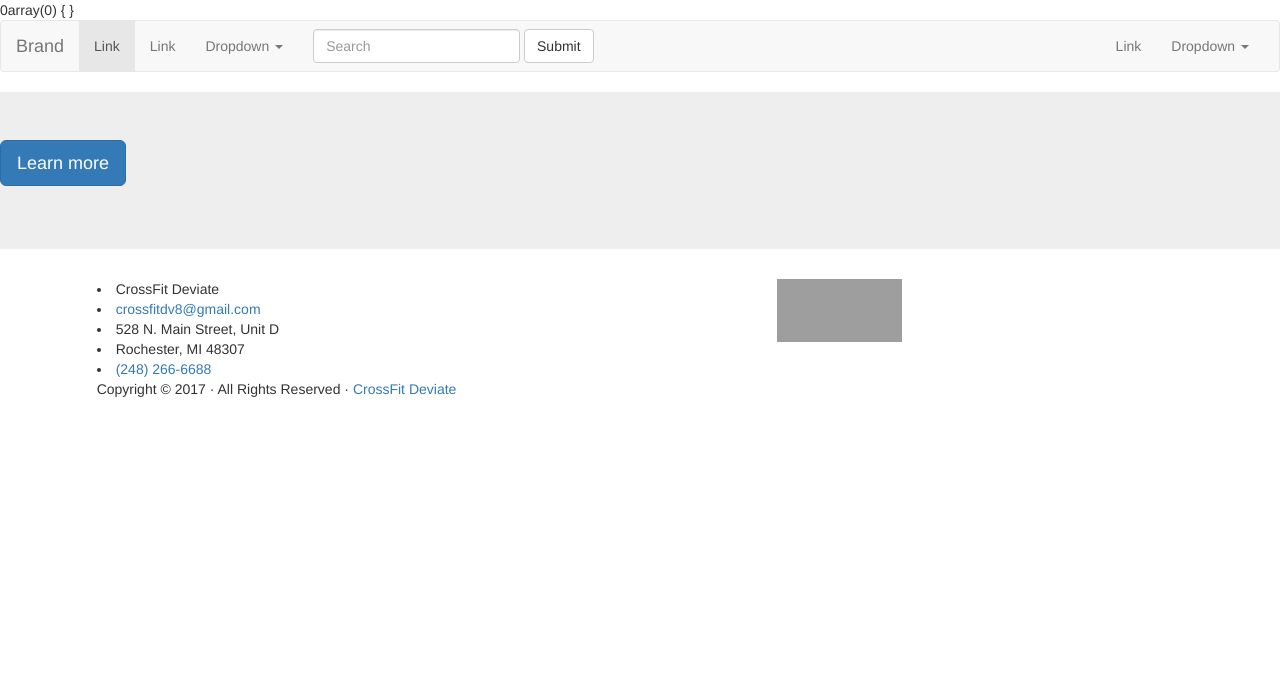
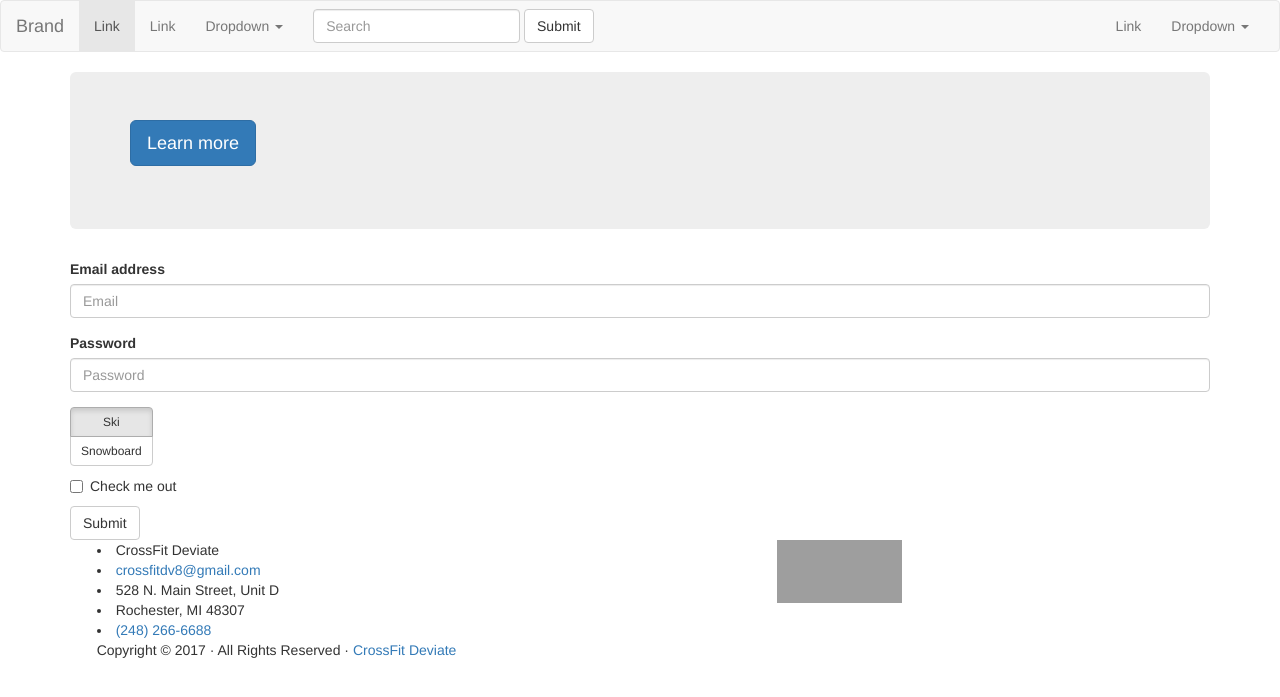
Before and after one commit to cusstom180/pineknob, a CodeIgniter app: page /pineknob/ in a window 1280 px wide. Shown: the top 697 px of the page. Run offline with CodeIgniter, Linux system fonts and the light colour scheme; data that the repository does not hold is empty; grey boxes are pictures that could not be loaded.

Commit message:
finished jumbotron load content array

```diff
--- a/application/controllers/Front.php
+++ b/application/controllers/Front.php
@@ -18,13 +18,12 @@ class Front extends MY_Controller {
 
 		#get jumbotron row
 		$jumbo = $this->Front_model->getAllRows('jumbotron', $whereArray);
+// 		var_dump($jumbo);
 		#shorten array
 		foreach ($jumbo as $key) {
 			$jumbo2 = $key;
 		}
 // 		var_dump($jumbo2);											#content array
-// 		echo sizeof($jumbo2);
-
 		$jumbo3 = array();
 		foreach ($jumbo2 as $key => $value) {
 			if ( strpos($key, 'ag') && !empty($value)) {
@@ -34,75 +33,32 @@ class Front extends MY_Controller {
 // 		var_dump($jumbo3);
 		# get pattern template
 		$patternId = $jumbo2['pattern'];
-
 		$pattern = $this->Front_model->getAllRows('pattern','id', $patternId);
 
 		#shorten array
 		foreach ($pattern as $value) {
 			$pattern2 = $value;
 		}
-
-		foreach ($jumbo2 as $key => $value) {}
-
 		foreach ($pattern2 as $key => $value) {
 			if ( strpos($key, 'ag') && !empty($value)) {
 				$pattern3[] = $value;
 			}
 		}
 // 		var_dump($pattern3);										#pattern array
-		echo sizeof($pattern3);
+// 		echo sizeof($pattern3);
 		# create array of key value paris of html tag with value
 		$jumbotron = array();
 
 		for ($i = 0; $i < sizeof($pattern3); $i++) {
-// 			foreach ($jumbo3 as $key => $value) {
-// 				if (strpos($key, 'ag') && !empty($value)) {
-					$jumbotron[$i] = $value;
-					echo $i;
-// 				}
-// 			}
+					$jumbotron[$pattern3[$i]] = $jumbo3[$i];
+// 					echo "$i ";
 		}
-
-// 		$jumbotron[$pattern3['0']]= $jumbo2['tag_1'];
-// 		$jumbotron[$pattern3['1']] = $jumbo2['tag_2'];
-		var_dump($jumbotron);
-
-// 		foreach ($jumbo2 as $key => $value) {
-// 			if (strpos($key, 'ag') && !empty($value)) {
-// 				$jumbotron[$key] =
-// 			}
-// 		}
-
-// 		if (!empty($jumbo2['tag_1'])) {
-//  			$jumbotron = $jumbo2['tag_1'];
-// 			$jumbotron[$pattern3['0']]= $jumbo2['tag_1'];
-// 			$jumbotron[$pattern3['1']] = $jumbo2['tag_2'];
-// 			$jumbotron[$trail2['tag_3']] = $jumbo2['tag_3'];
-
-//  			var_dump($jumbotron);
-
-// 		}
-
 
 		$this->data['jumbotron'] = $jumbotron;
 
 
-
-
-
-
-// 		foreach ($this->data['pattern'] as $key => $value) {
-// 			if (!empty($value['tag_1'])) {
-// 				echo 'not empty ';
-// 				echo $value['tag_1'];
-// // 				$comboarray[] = array('$value['tag_1']' => '');
-// 			}
-// 			else {
-// 				echo 'empty';
-// 			}
-// 		}
-// 		var_dump($jumbo);
-// 		var_dump($this->data['pattern']);
+		#create form
+		$this->data['form'] = 1;
 
 		//load the page view
 		$this->data['subview'] = 'front/Index';
--- a/application/views/front/Index.php
+++ b/application/views/front/Index.php
@@ -2,3 +2,6 @@
 if (isset($jumbotron)) {
 	$this->load->view('front/components/jumbotron');
 }
+if (isset($form)) {
+	$this->load->view('front/components/form');
+}
--- /dev/null
+++ b/application/views/front/components/form.php
@@ -0,0 +1,27 @@
+<div class="container">
+	<form>
+	  <div class="form-group">
+	    <label for="exampleInputEmail1">Email address</label>
+	    <input type="email" class="form-control" id="exampleInputEmail1" placeholder="Email">
+	  </div>
+	  <div class="form-group">
+	    <label for="exampleInputPassword1">Password</label>
+	    <input type="password" class="form-control" id="exampleInputPassword1" placeholder="Password">
+	  </div>
+	  <div class="btn-group-vertical btn-group-sm" role="group">
+		  <div type="button" class="btn btn-default btn-1 active">Ski</div>
+		  <div type="button" class="btn btn-default btn-2">Snowboard</div>
+		</div>
+	  <div class="checkbox">
+	    <label>
+	      <input type="checkbox"> Check me out </label>
+	  </div>
+	  <button type="submit" class="btn btn-default">Submit</button>
+	</form>
+</div>
+<script>
+$('.btn-group').on('click', '.btn', function() {
+	  $(this).addClass('active').siblings().removeClass('active');
+	});
+
+</script>
--- a/application/views/front/components/jumbotron.php
+++ b/application/views/front/components/jumbotron.php
@@ -1,11 +1,13 @@
 
 <!-- var_dump($jumbotron); -->
 
+<div class="container">
+<div class="jumbotron">
 
-<div class="jumbotron">
   <?php
 	foreach ($jumbotron as $index => $value) { ?>
 		<<?= $index?>><?= $value?></<?= $index?>>
 <?php } ?>
   <p><a class="btn btn-primary btn-lg" href="#" role="button">Learn more</a></p>
 </div>
+</div>
```
